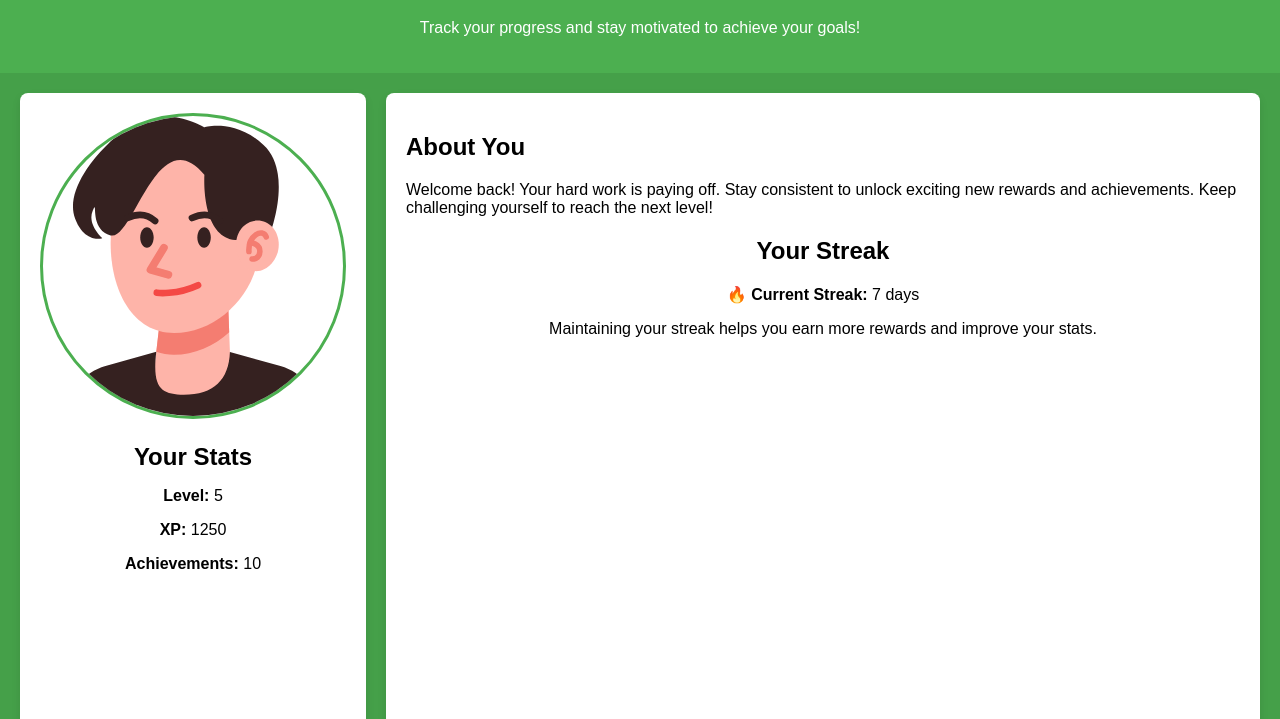
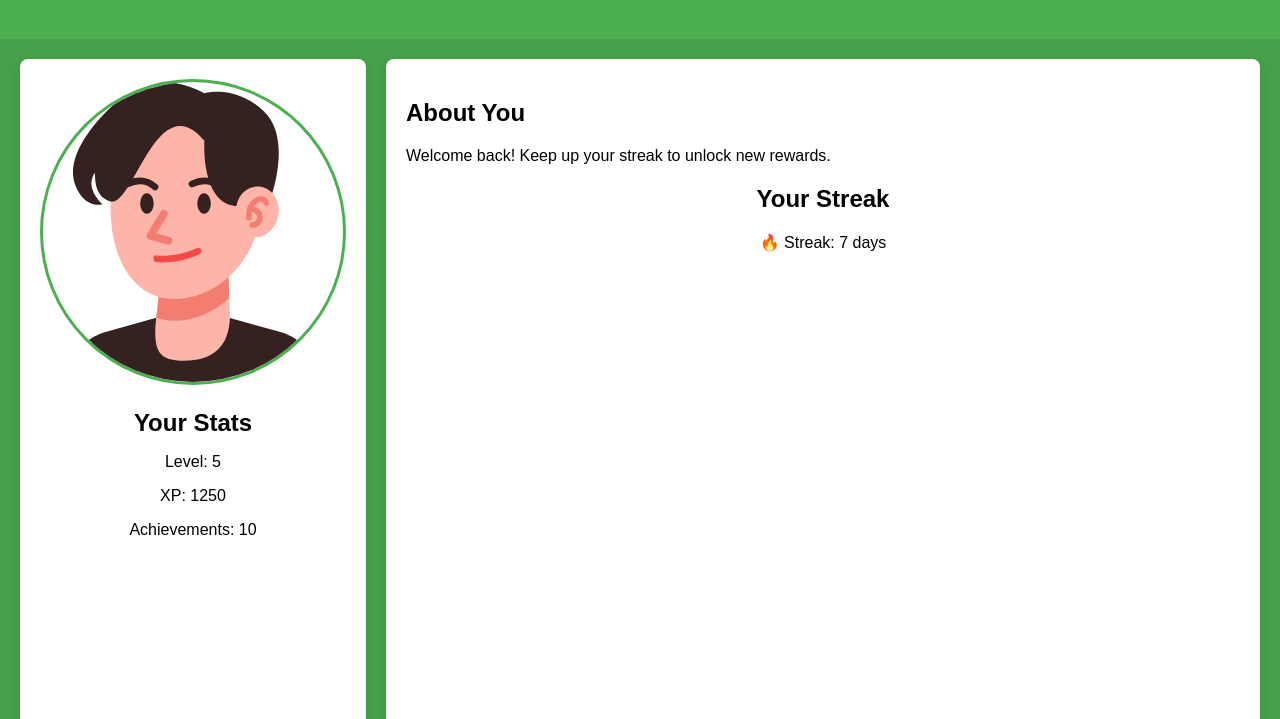
Before and after one commit to Nicolasjeremy/StressDungeon, a website: page frontend/dashboard/dashboard.html in a window 1280 px wide. Shown: the part 81-800 px from the top of the page. Drawn offline with Linux system fonts and the light colour scheme.

Commit message:
Revert "xfhc"
This reverts commit c0659ae7d6e0f1275c039620f993e45ded023e30.

```diff
--- a/frontend/dashboard/dashboard.html
+++ b/frontend/dashboard/dashboard.html
@@ -9,45 +9,33 @@
     <body>
         <header>
             <h1>Welcome to Your Dashboard</h1>
-            <p>Track your progress and stay motivated to achieve your goals!</p>
         </header>
         <main id="dashboard-content">
-            <!-- Left Content: Profile and Stats -->
             <section id="left-content">
                 <div id="profile-picture">
                     <img src="boy 1.svg" alt="Profile Picture" />
                 </div>
                 <div id="stat-description">
                     <h2>Your Stats</h2>
-                    <p><strong>Level:</strong> 5</p>
-                    <p><strong>XP:</strong> 1250</p>
-                    <p><strong>Achievements:</strong> 10</p>
+                    <p>Level: 5</p>
+                    <p>XP: 1250</p>
+                    <p>Achievements: 10</p>
                 </div>
             </section>
-
-            <!-- Right Content: Description and Streak -->
             <section id="right-content">
                 <div id="description">
                     <h2>About You</h2>
-                    <p>
-                        Welcome back! Your hard work is paying off. Stay consistent
-                        to unlock exciting new rewards and achievements.
-                        Keep challenging yourself to reach the next level!
-                    </p>
+                    <p>Welcome back! Keep up your streak to unlock new rewards.</p>
                 </div>
                 <div id="streak">
                     <h2>Your Streak</h2>
-                    <p>🔥 <strong>Current Streak:</strong> 7 days</p>
-                    <p>Maintaining your streak helps you earn more rewards and improve your stats.</p>
+                    <p>🔥 Streak: 7 days</p>
                 </div>
             </section>
         </main>
-
         <footer>
             <button id="select-hero">Select Hero</button>
-            <p style="margin-top: 10px;">Customize your experience by choosing a new hero and exploring different adventures!</p>
         </footer>
-
-        <script src="dashboard.js"></script>
+        <script type src="dashboard.js"></script>
     </body>
 </html>
--- a/frontend/script.js
+++ b/frontend/script.js
@@ -84,7 +84,7 @@ function showWelcomeMessage(user) {
   `;
 
   document.getElementById("continue-button").addEventListener("click", () => {
-    window.location.href = "/StressDungeon/frontend/hero-selection/hero.html";
+    window.location.href = "/StressDungeon/frontend/dashboard/dashboard.html";
   });
 }
 
```
